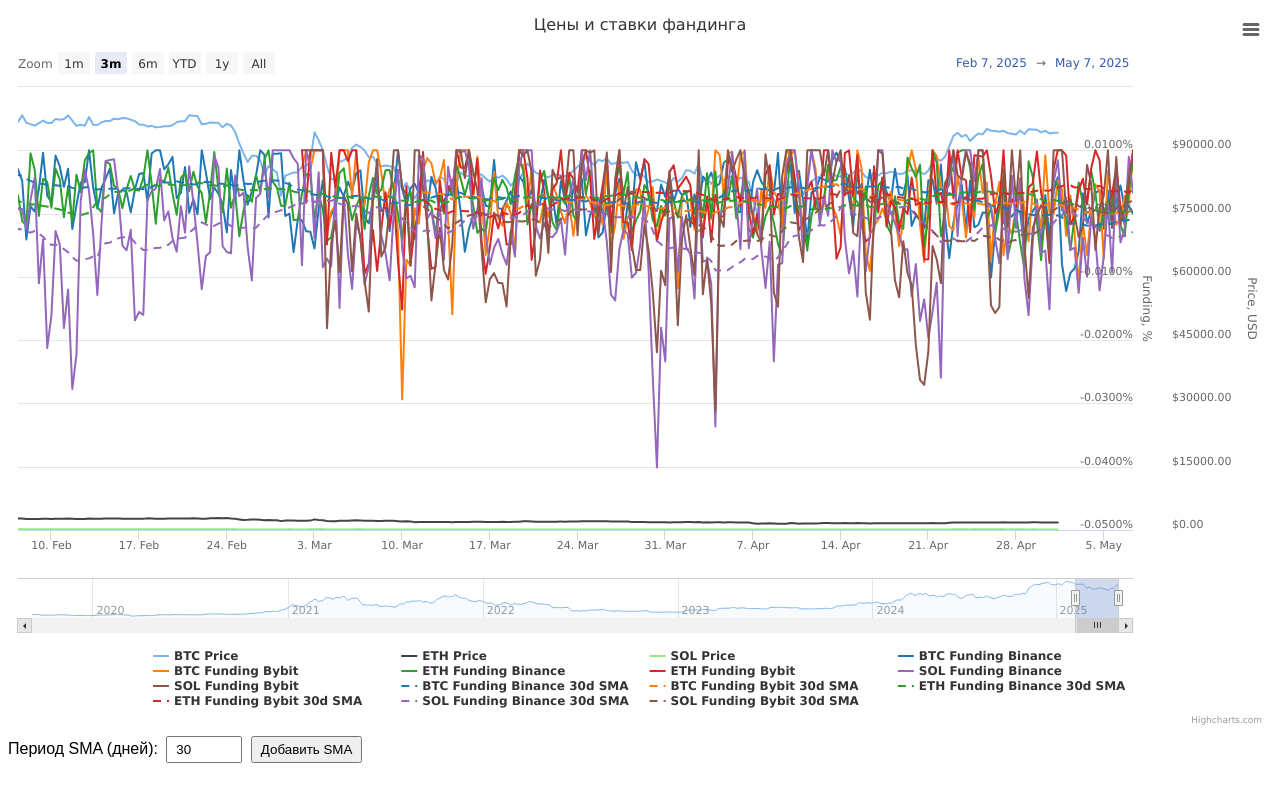
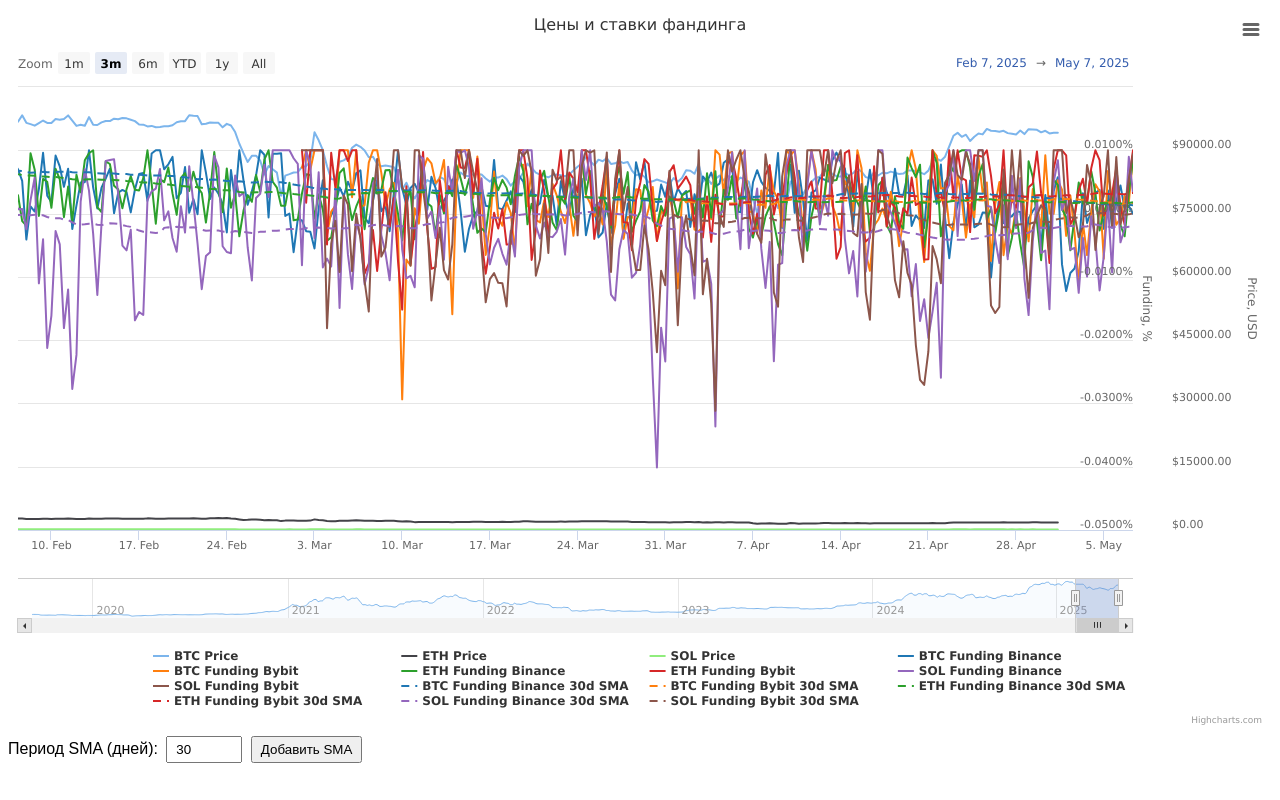
Before and after one commit to nokitakaze/funding-rate-2025-05, a plain HTML site: page index.html in a window 1280 px wide. Both pictures are taken after a click on the button "Добавить SMA". Drawn offline with nearby package versions, Linux system fonts and the light colour scheme.

Commit message:
* Тики - не дни, а 8-часовки

```diff
--- a/index.html
+++ b/index.html
@@ -190,9 +190,9 @@
 
         /**
          * Добавить SMA‑серии и удалить предыдущие.
-         * @param {number} period Период SMA
+         * @param {number} periodDay Период SMA
          */
-        function addSMA(period) {
+        function addSMA(periodDay) {
             // Удаляем все ранее добавленные SMA
             chart.series.slice().forEach(s => {
                 if (s.userOptions && s.userOptions.isSMA) {
@@ -203,9 +203,9 @@
             // Добавляем новые SMA для каждой funding‑серии
             chart.series.forEach(s => {
                 if (s.userOptions && s.userOptions.isFunding) {
-                    const smaData = calculateSMA(s.options.data, period);
+                    const smaData = calculateSMA(s.options.data, periodDay * 3);
                     chart.addSeries({
-                        name: `${s.name} ${period}d SMA`,
+                        name: `${s.name} ${periodDay}d SMA`,
                         data: smaData,
                         yAxis: 0,
                         color: s.color,
```
